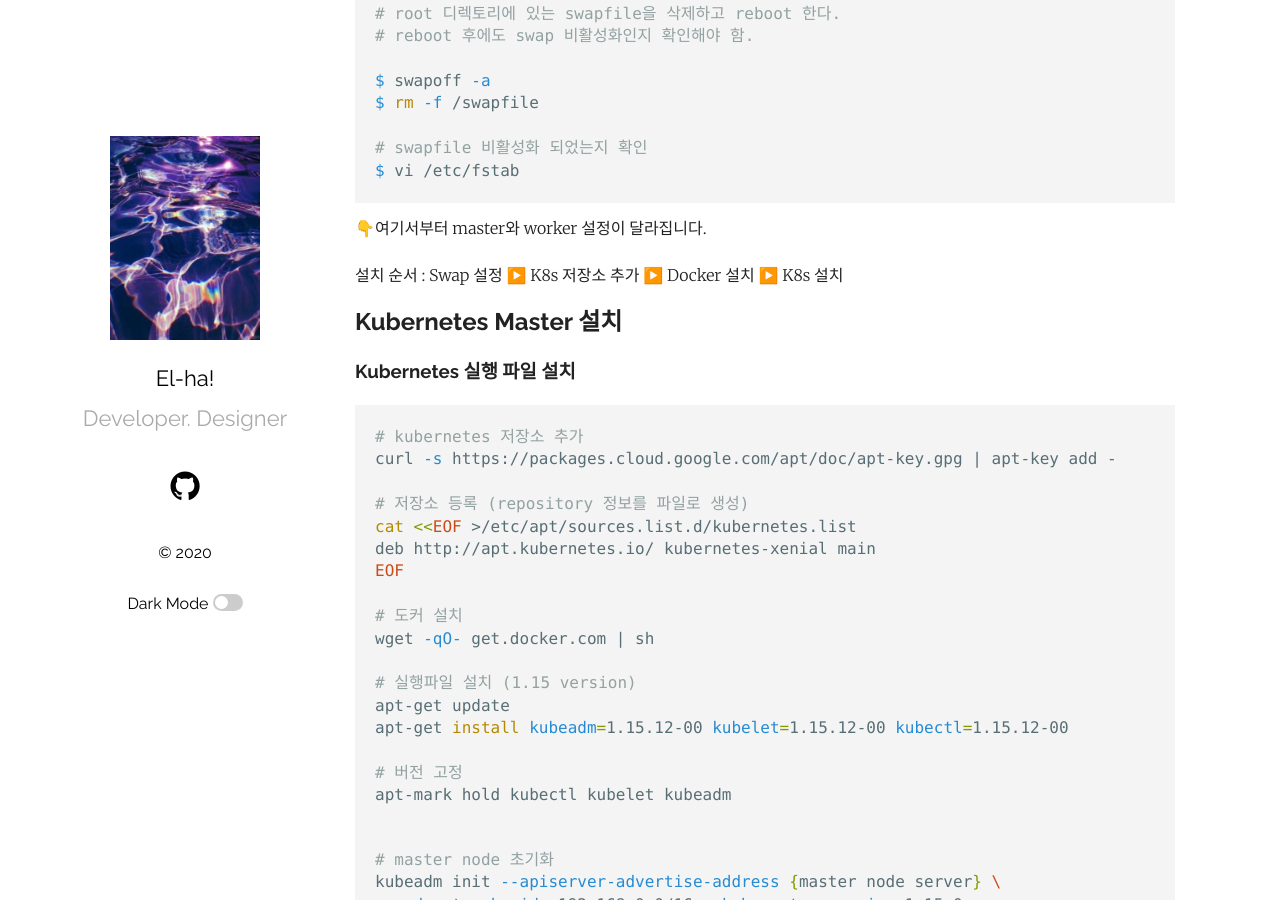
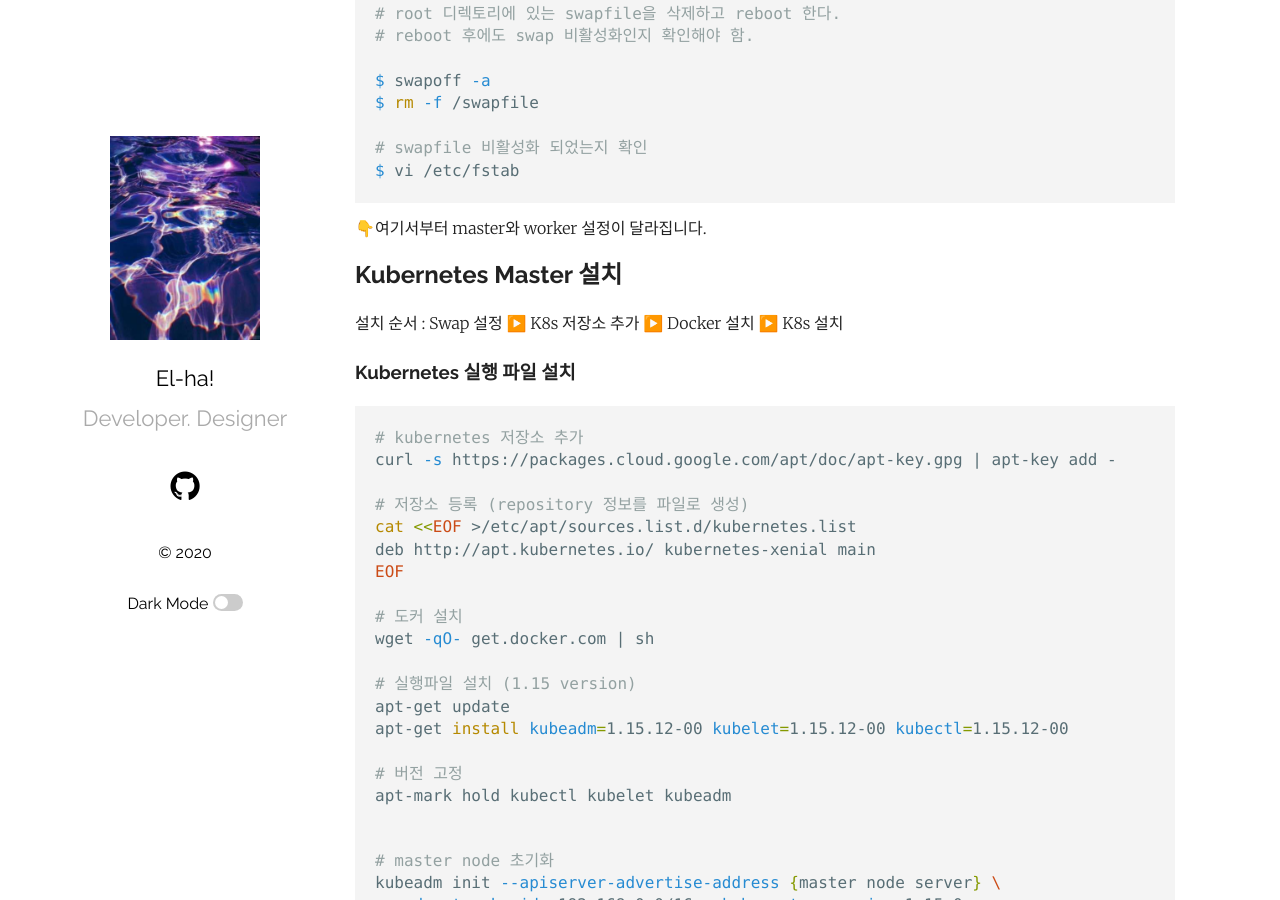
Before and after one commit to huhji-elha/huhji.github.io, a Jekyll site: the page built from _posts/2020-12-16-Kubernetes_install_guide.md, in a window 1280 px wide and 900 px high, scrolled down 2532 px. Built offline with Jekyll 4.4.1, drawn with Linux system fonts in a browser that asks for light colours; part of the change alters nothing that is shown.

```diff
--- a/_posts/2020-12-16-Kubernetes_install_guide.md
+++ b/_posts/2020-12-16-Kubernetes_install_guide.md
@@ -16,7 +16,7 @@ categories: Kubernetes Docker k9s
 
 ### Kubernetes Pod
 
-![img2](.\image\Untitled%201.png)
+![img2](.\image\Untitled1.png)
 <!-- <a href="image/Untitled%201.png"> -->
 
 ### Kubernetes 설치
@@ -109,10 +109,10 @@ $ vi /etc/fstab
 
 👇여기서부터 master와 worker 설정이 달라집니다.
 
+## Kubernetes Master 설치
+
 설치 순서 :
 Swap 설정 ▶️ K8s 저장소 추가 ▶️ Docker 설치 ▶️  K8s 설치
-
-## Kubernetes Master 설치
 
 ### Kubernetes 실행 파일 설치
 
```
Also changed, not shown: _posts/image/Untitled1.png (renamed from _posts/image/Untitled 1.png), _posts/image/Untitled2.png (renamed from _posts/image/Untitled 2.png).
